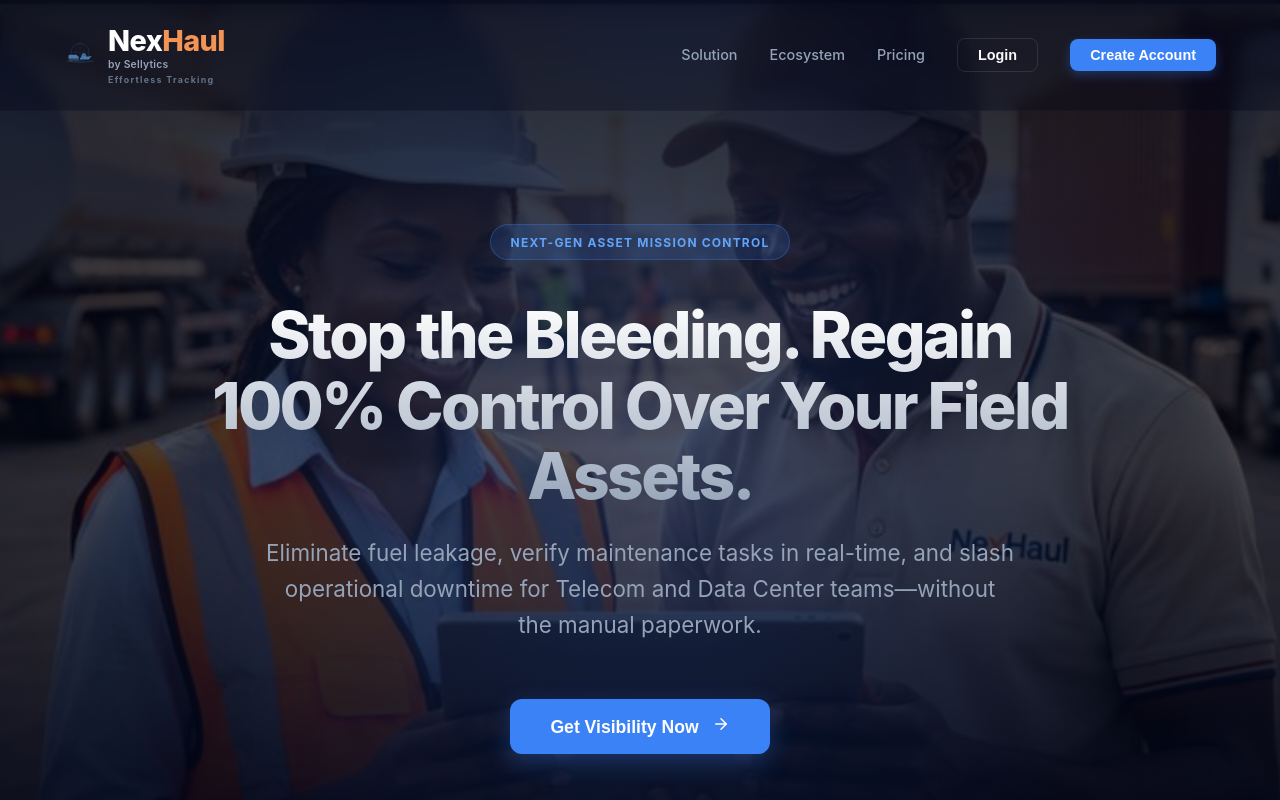
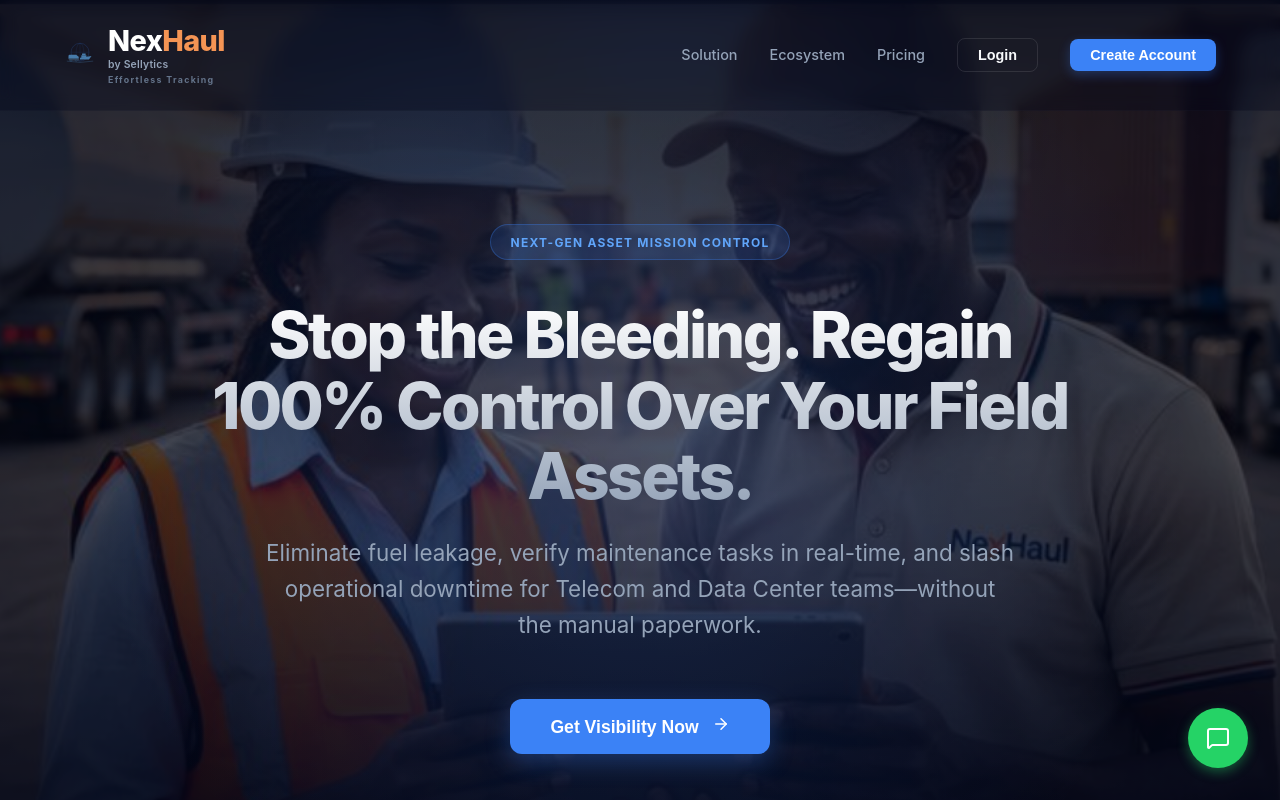
Before and after one commit to Zanarepo/haulage-Traker, a Next.js app: page / in a window 1280 px wide. Shown: the top 800 px of the page. Built offline with nearby package versions, Linux system fonts and the light colour scheme; no server answers.

Commit message:
added whatsap and contact widgets

```diff
--- a/src/components/landing/LandingPage.tsx
+++ b/src/components/landing/LandingPage.tsx
@@ -14,9 +14,12 @@ import {
     Clock,
     Menu,
     Wrench,
-    CalendarClock, // Added for MaintainShowcase
-    Cpu, // Added for MaintainShowcase
-    PackageCheck // Added for MaintainShowcase
+    CalendarClock,
+    Cpu,
+    PackageCheck,
+    Mail,
+    MapPin,
+    MessageSquare
 } from 'lucide-react';
 import NexHaulLogo from '@/components/NexHaulLogo';
 import ProductShowcase from './ProductShowcase';
@@ -308,13 +311,38 @@ export default function LandingPage({ onLogin, onRegister }: LandingPageProps) {
                 <div className="footer-logo">
                     <NexHaulLogo size={32} />
                 </div>
-                <div style={{ marginBottom: '1.5rem', color: '#94a3b8', fontSize: '0.85rem' }}>
+
+                <div style={{ display: 'flex', justifyContent: 'center', gap: '2rem', flexWrap: 'wrap', marginBottom: '2rem', color: '#94a3b8', fontSize: '0.9rem' }}>
+                    <a href="mailto:hello@sellyticshq.com" style={{ display: 'flex', alignItems: 'center', gap: '0.5rem', color: 'inherit', textDecoration: 'none' }}>
+                        <Mail size={18} /> hello@sellyticshq.com
+                    </a>
+                    <a href="https://wa.me/2349167690043" target="_blank" rel="noopener noreferrer" style={{ display: 'flex', alignItems: 'center', gap: '0.5rem', color: 'inherit', textDecoration: 'none' }}>
+                        <MessageSquare size={18} /> 09167690043
+                    </a>
+                    <div style={{ display: 'flex', alignItems: 'center', gap: '0.5rem' }}>
+                        <MapPin size={18} /> Lagos, Nigeria
+                    </div>
+                </div>
+
+                <div style={{ marginBottom: '1.5rem', color: '#64748b', fontSize: '0.85rem' }}>
                     NexHaul InfraSupply • <span style={{ opacity: 0.6 }}>NexHaul for Oil & Gas • NexHaul for Construction • NexHaul for Mining (Coming Soon)</span>
                 </div>
-                <p style={{ color: '#64748b', fontSize: '0.9rem' }}>
+                <p style={{ color: '#475569', fontSize: '0.85rem' }}>
                     &copy; {new Date().getFullYear()} Sellytics. All rights reserved. Built for modern haulage.
                 </p>
             </footer>
+
+            {/* Floating WhatsApp Button */}
+            <a
+                href="https://wa.me/2349167690043"
+                target="_blank"
+                rel="noopener noreferrer"
+                className="floating-whatsapp"
+                aria-label="Contact on WhatsApp"
+            >
+                <div className="whatsapp-tooltip">Chat with us</div>
+                <MessageSquare size={24} />
+            </a>
         </div>
     );
 }
--- a/src/components/landing/landing.css
+++ b/src/components/landing/landing.css
@@ -644,6 +644,62 @@
     }
 }
 
+/* Floating WhatsApp Button */
+.floating-whatsapp {
+    position: fixed;
+    bottom: 2rem;
+    right: 2rem;
+    width: 60px;
+    height: 60px;
+    background: #25d366;
+    color: white;
+    border-radius: 50%;
+    display: flex;
+    align-items: center;
+    justify-content: center;
+    box-shadow: 0 4px 12px rgba(37, 211, 102, 0.4);
+    z-index: 1000;
+    text-decoration: none;
+    transition: all 0.3s cubic-bezier(0.175, 0.885, 0.32, 1.275);
+}
+
+.floating-whatsapp:hover {
+    transform: scale(1.1) translateY(-5px);
+    box-shadow: 0 8px 16px rgba(37, 211, 102, 0.5);
+}
+
+.whatsapp-tooltip {
+    position: absolute;
+    right: 80px;
+    background: #1e293b;
+    color: white;
+    padding: 0.5rem 1rem;
+    border-radius: 8px;
+    font-size: 0.85rem;
+    font-weight: 600;
+    white-space: nowrap;
+    opacity: 0;
+    pointer-events: none;
+    transition: all 0.3s ease;
+    box-shadow: 0 4px 12px rgba(0, 0, 0, 0.2);
+}
+
+.whatsapp-tooltip::after {
+    content: '';
+    position: absolute;
+    right: -6px;
+    top: 50%;
+    transform: translateY(-50%);
+    border-width: 6px 0 6px 6px;
+    border-style: solid;
+    border-color: transparent transparent transparent #1e293b;
+}
+
+.floating-whatsapp:hover .whatsapp-tooltip {
+    opacity: 1;
+    right: 70px;
+}
+
 @keyframes fadeInDown {
     from {
         opacity: 0;
```
